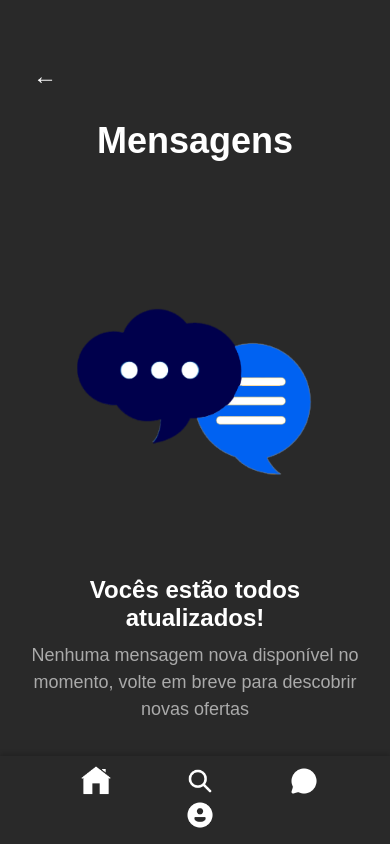
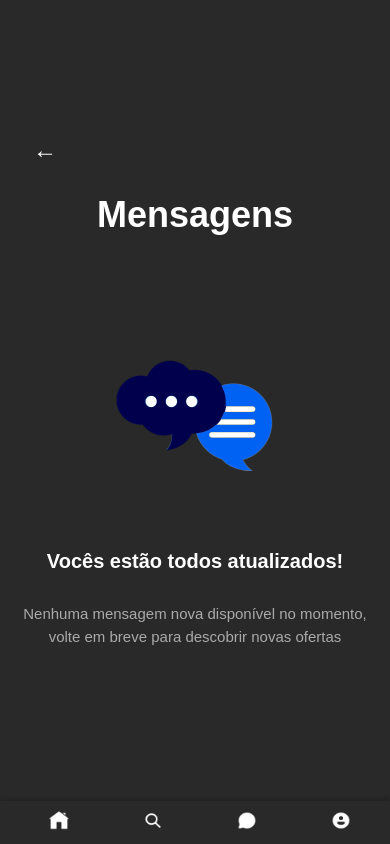
Before and after one commit to hemkdev/SA-Tremzz, a PHP site: page /html/tela11.html in a window 390 px wide. Run offline with PHP 8.4, Linux system fonts and the light colour scheme.

Commit message:
tela11 responsivo

```diff
--- a/css/tela11.css
+++ b/css/tela11.css
@@ -93,3 +93,20 @@ a {
     text-decoration: none;
     color: white;
 }
+
+@media(max-width: 450px) {
+    .ilustracao img {
+        height: 200px;
+        width: 200px;
+    }
+    .message h2{
+        font-size: 20px;
+        margin-bottom: 30px;
+    }
+    .message p {
+        font-size: 15px;
+    }
+    .rodape img{
+        max-width: 5%;
+    }
+}
```
